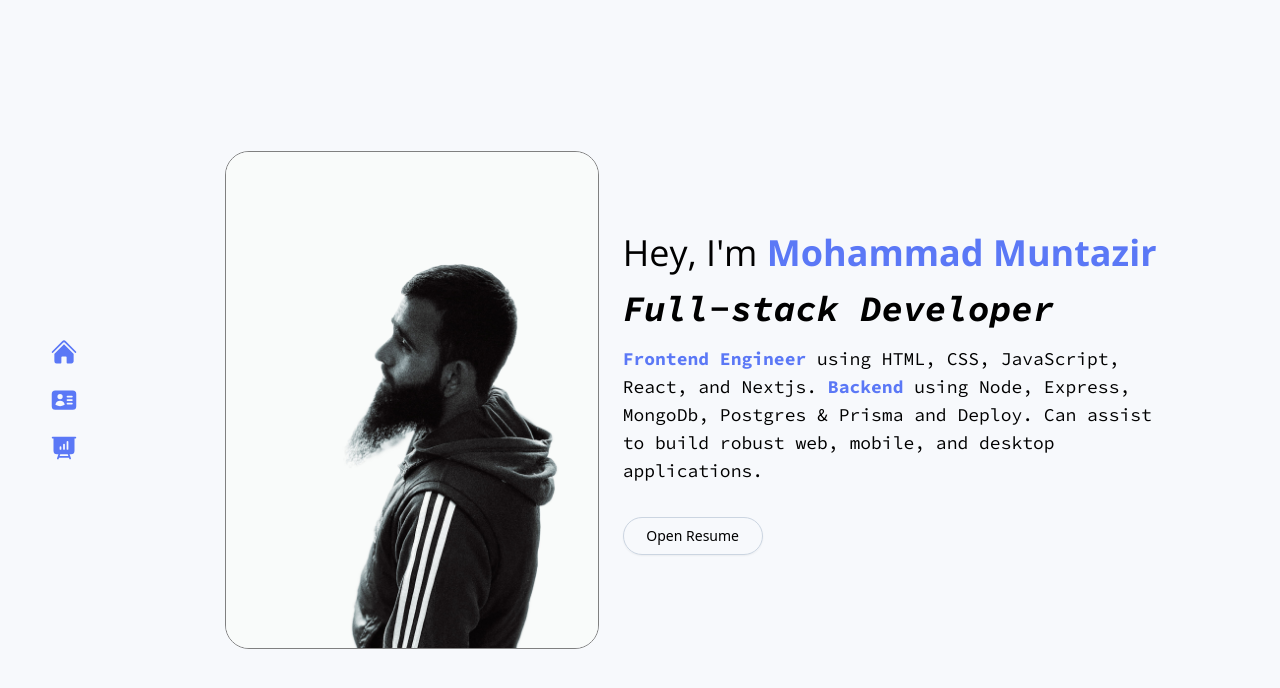
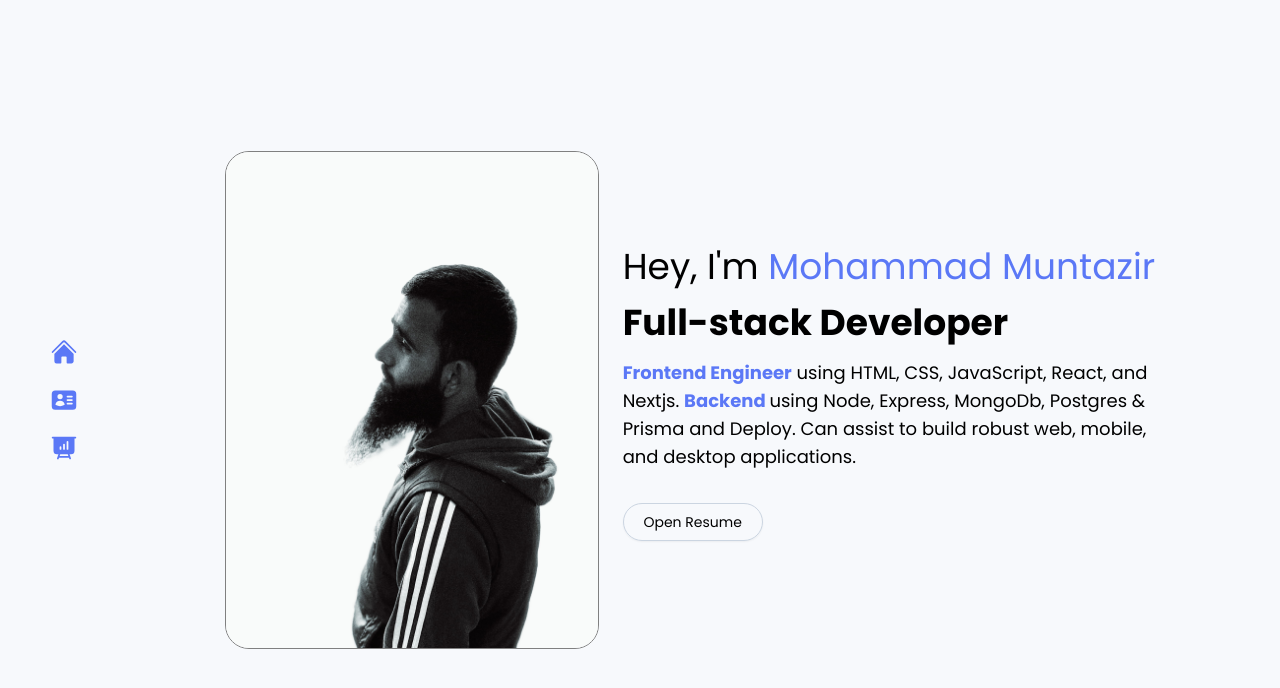
Before and after one commit to Muntazir3i/MyPortfolio, a React (Vite) app: page / in a window 1280 px wide. Shown: the top 688 px of the page. Built offline with nearby package versions, Linux system fonts and the light colour scheme.

Commit message:
font changed and made some small changes in the UI

```diff
--- a/index.html
+++ b/index.html
@@ -7,9 +7,12 @@
     <link rel="preconnect" href="https://fonts.googleapis.com">
 <link rel="preconnect" href="https://fonts.gstatic.com" crossorigin>
 <link href="https://fonts.googleapis.com/css2?family=Open+Sans:ital,wght@0,300..800;1,300..800&family=Poppins:ital,wght@0,100;0,200;0,300;0,400;0,500;0,600;0,700;0,800;0,900;1,100;1,200;1,300;1,400;1,500;1,600;1,700;1,800;1,900&family=Source+Code+Pro:ital,wght@0,200..900;1,200..900&display=swap" rel="stylesheet">
+<link rel="preconnect" href="https://fonts.googleapis.com">
+<link rel="preconnect" href="https://fonts.gstatic.com" crossorigin>
+<link href="https://fonts.googleapis.com/css2?family=Poppins:ital,wght@0,100;0,200;0,300;0,400;0,500;0,600;0,700;0,800;0,900;1,100;1,200;1,300;1,400;1,500;1,600;1,700;1,800;1,900&display=swap" rel="stylesheet">
 
   </head>
-  <body class="bg-black">
+  <body class="bg-black" style="font-family: Poppins, sans-serif;">
     <div id="root"></div>
     <script type="module" src="/src/main.jsx"></script>
   </body>
--- a/src/Components/About.jsx
+++ b/src/Components/About.jsx
@@ -15,7 +15,7 @@ function About() {
     <div className='  mt-5 flex flex-col md:flex-row flex-wrap gap-4 '>
         <div className= {`name-intro md:w-3/5  px-7 py-5 rounded-2xl flex flex-col justify-center gap-3 ${dark ? 'bg-diagonal-lines border-solid border border-gray-800 ' : 'bg-white'} `}>
             <h2 className= {`text-4xl font-bold ${dark ? 'text-white' : 'text-black'}`}><span className={`${dark ? 'text-red-500' : 'text-customText'}`}>M</span>ohammad <span className={`${dark ? 'text-red-500' : 'text-customText'}`}>M</span>untazir</h2>
-            <p className= {`font-light ${dark ? 'text-white' : 'text-gray-500'}`}>Tinkering with computers since I was a kid, breaking 'em just to learn how to fix 'em. I write code like it's poetry, but don’t get it twisted, I’m here to build, break, and rebuild better. I think in Web, hustle in lines of JavaScript, For me, it’s not just about the code—it’s about making the system work for me. Every project I touch? It’s got my signature, raw and unapologetic.</p>
+            <p className= {`font-light  ${dark ? 'text-white' : 'text-black'}`}>Tinkering with computers since I was a kid, breaking 'em just to learn how to fix 'em. I write code like it's poetry, but don’t get it twisted, I’m here to build, break, and rebuild better. I think in Web, hustle in lines of JavaScript, For me, it’s not just about the code—it’s about making the system work for me. Every project I touch? It’s got my signature, raw and unapologetic.</p>
         </div>
         <div className={`name-intro md:w-1/3 px-7 py-5 rounded-2xl flex flex-col justify-center gap-3 ${dark ? 'bg-diagonal-lines border-solid border border-gray-800 ' : 'bg-white'} `}>
         <h3 className={`font-bold ${dark ? 'text-white' : 'text-black'}`}>EXPERIENCE</h3>
--- a/src/Components/NavHome.jsx
+++ b/src/Components/NavHome.jsx
@@ -31,23 +31,23 @@ function NavHome() {
             className='flex justify-center flex-col gap-8 md:gap-4 md:w-2/4 '
             >
                 <h1
-                className= 'mt-5 md:mt-0 text-2xl text-center md:text-left md:text-2xl lg:text-3xl xl:text-4xl font-opensans '
+                className= 'mt-5 md:mt-0 text-2xl text-center md:text-left md:text-2xl lg:text-3xl xl:text-4xl  '
                 >Hey, I'm <span
                 id='main-name'
                 className={`${dark ? 'text-red-500 hover:text-white' : 'text-customText hover:text-black'}
-                font-bold
+
                  ease-out duration-300
                  `}
                 >Mohammad Muntazir</span></h1>
                 <p
-                className='text-center md:text-left md:text-sm lg:text-xl xl:text-2xl font-sourcecode font-light∏ '
+                className='text-center md:text-left md:text-sm lg:text-xl xl:text-2xl  font-medium '
                 >
                     <span
-                    className='text-xl md:text-2xl xl:text-4xl italic font-bold'
+                    className='text-xl md:text-2xl xl:text-4xl font-bold'
                     >Full-stack Developer</span>
                    </p>
 
-                   <p className='text-center md:text-left font-sourcecode text-lg '>
+                   <p className='text-center md:text-left text-lg '>
                    <span className={`${dark ? 'text-red-500' : 'text-customText'} font-bold`}>Frontend Engineer</span> using HTML, CSS, JavaScript,  React, and Nextjs. <span className={`${dark ? 'text-red-500' : 'text-customText'} font-bold`}>Backend </span>using Node, Express, MongoDb, Postgres & Prisma and Deploy. Can assist to build robust web, mobile, and desktop applications.
                    </p>
                    <button
```
